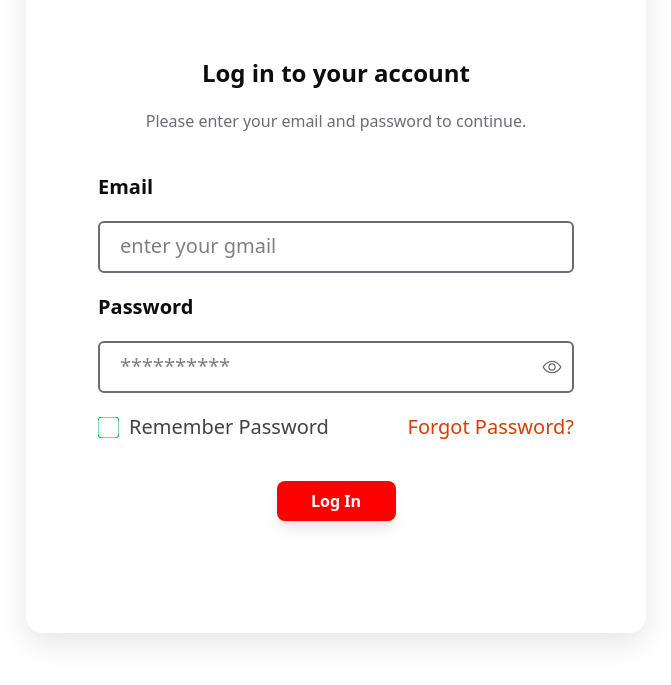
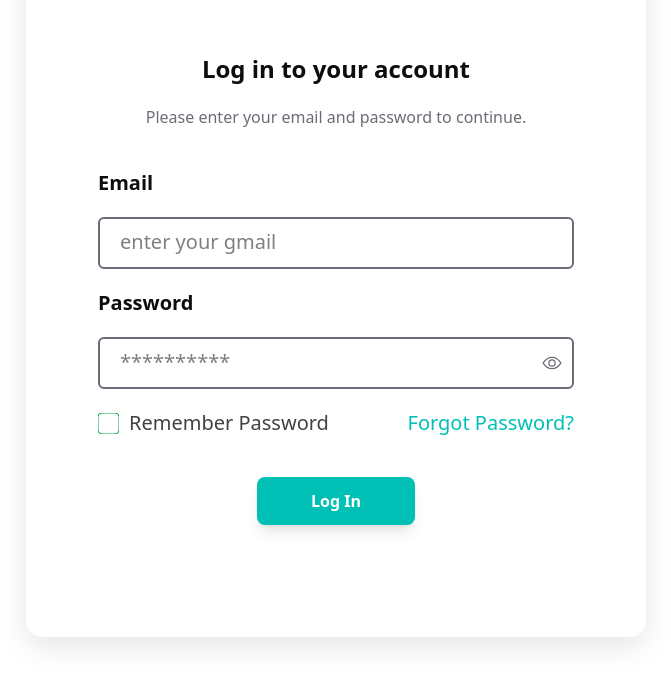
Before and after one commit to TAIJULAMAN/event-management-angel, a React (Vite) app: page /sign-in in a window 1280 px wide. Shown: the part 111-796 px from the top of the page, without its empty margins (304-975 px from the left). Built offline with nearby package versions, Linux system fonts and the light colour scheme.

Commit message:
complete auth

```diff
--- a/src/pages/auth/ForgetPassword.jsx
+++ b/src/pages/auth/ForgetPassword.jsx
@@ -29,7 +29,7 @@
                 <button
                   onClick={() => navigate("/verification-code")}
                   type="button"
-                  className="whitespace-nowrap w-1/3 bg-[#FF0000] text-white font-semibold py-2 rounded-lg shadow-lg cursor-pointer mt-5"
+                  className="w-1/3 bg-[#00c0b5] text-white font-bold py-3 rounded-lg shadow-lg cursor-pointer mt-5"
                 >
                   Send Code
                 </button>
--- a/src/pages/auth/ResetPassword.jsx
+++ b/src/pages/auth/ResetPassword.jsx
@@ -73,7 +73,7 @@
                 <button
                   onClick={() => navigate("/sign-in")}
                   type="button"
-                  className="w-1/2 md:w-1/3 bg-[#FF0000] text-white font-semibold py-2 rounded-lg shadow-lg cursor-pointer mt-5 whitespace-nowrap"
+                  className="w-1/3 bg-[#00c0b5] text-white font-bold py-3 rounded-lg shadow-lg cursor-pointer mt-5"
                 >
                   Update Password
                 </button>
--- a/src/pages/auth/SignInPage.jsx
+++ b/src/pages/auth/SignInPage.jsx
@@ -125,7 +125,7 @@
                     Remember Password
                   </span>
                 </label>
-                <Link to="/forget-password" className="text-[#D93D04] text-xl">
+                <Link to="/forget-password" className="text-[#00c0b5] text-xl">
                   Forgot Password?
                 </Link>
               </div>
@@ -133,7 +133,7 @@
                 <button
                   onClick={() => navigate("/")}
                   type="button"
-                  className="w-1/4 bg-[#FF0000] text-white font-semibold py-2 rounded-lg shadow-lg cursor-pointer mt-5"
+                  className="w-1/3 bg-[#00c0b5] text-white font-bold py-3 rounded-lg shadow-lg cursor-pointer mt-5"
                 >
                   Log In
                 </button>
--- a/src/pages/auth/VerificationCode.jsx
+++ b/src/pages/auth/VerificationCode.jsx
@@ -56,7 +56,7 @@
               <button
                 onClick={handleVerifyCode}
                 type="button"
-                className="w-1/3 bg-[#FF0000] text-white font-semibold py-2 rounded-lg shadow-lg cursor-pointer mt-5"
+                className="w-1/3 bg-[#00c0b5] text-white font-bold py-3 rounded-lg shadow-lg cursor-pointer mt-5"
               >
                 Verify Code
               </button>
--- a/src/shared/Sidebar/Sidebar.jsx
+++ b/src/shared/Sidebar/Sidebar.jsx
@@ -10,10 +10,7 @@
 } from "react-icons/io5";
 import { RxDashboard } from "react-icons/rx";
 import { MdOutlineEventNote, MdOutlinePrivacyTip } from "react-icons/md";
-import { SlArrowDown } from "react-icons/sl";
-import { GoQuestion } from "react-icons/go";
 import { TbBrandWechat } from "react-icons/tb";
-import { CiBoxList } from "react-icons/ci";
 import { LuUsers } from "react-icons/lu";
 import { GrGroup } from "react-icons/gr";
 import { TiMediaFastForwardOutline } from "react-icons/ti";
```
